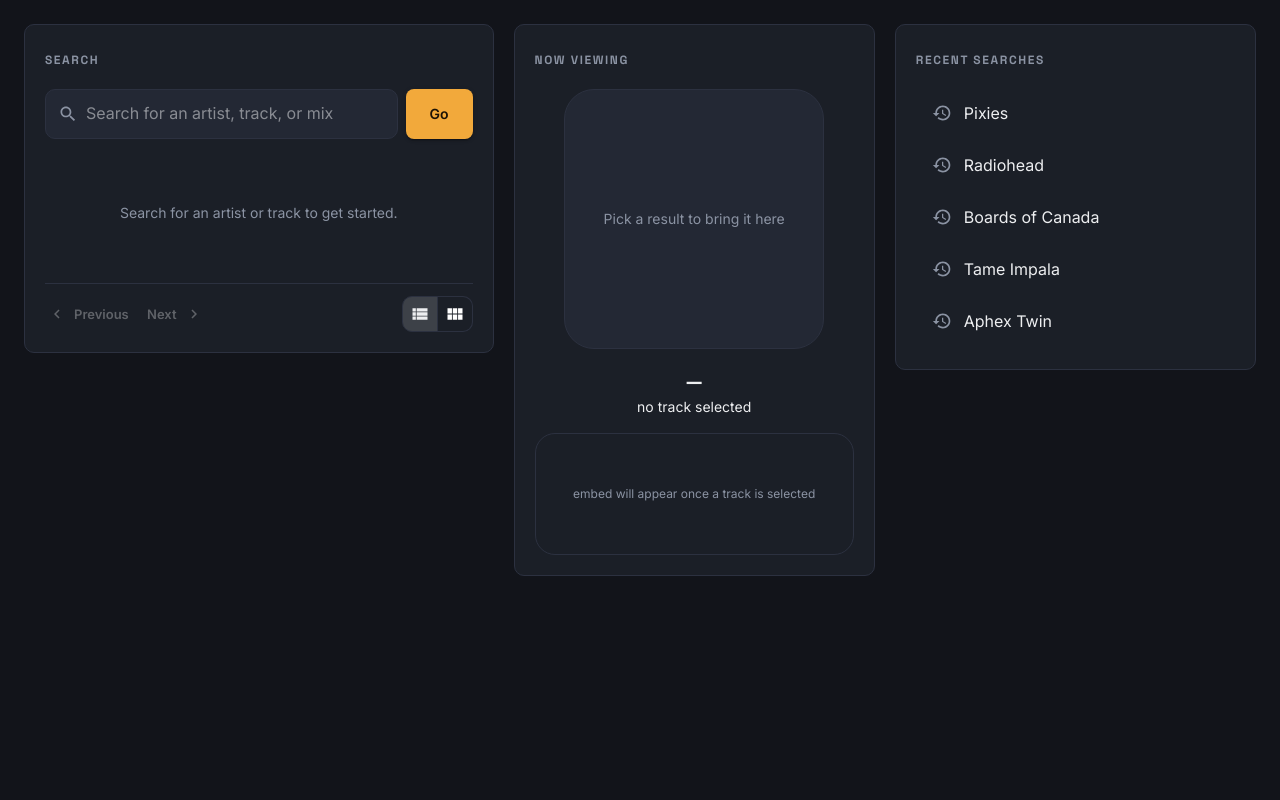
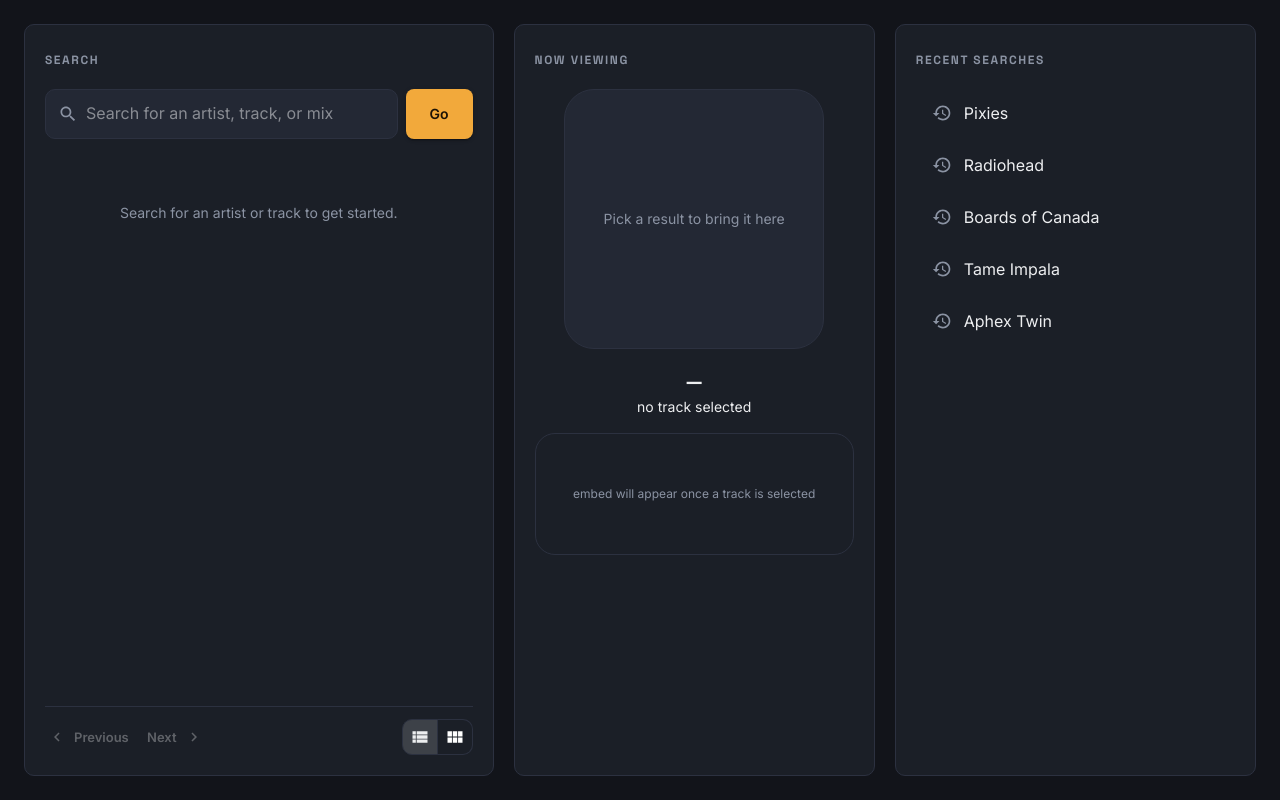
Before and after one commit to m-lito13/PriorityExam, a React (Vite) app in the folder sound-search/: page / in a window 1280 px wide. Built offline with nearby package versions, Linux system fonts and the light colour scheme.

Commit message:
sizing issues fixes

```diff
--- a/sound-search/src/App.tsx
+++ b/sound-search/src/App.tsx
@@ -7,12 +7,6 @@ import { useTrackSearch } from "./hooks/useTrackSearch";
 import type { Track, ViewMode } from "./types";
 import { mockRecentSearches } from "./mock/mockTracks";
 
-/**
- * Step: the search results panel is now backed by `soundApiClient` (via
- * `useTrackSearch`) instead of a static mock array. Recent-searches
- * persistence and the view-mode-remembered-across-visits bonus still live
- * here as local state for now — those are the next step.
- */
 export default function App() {
   const [viewMode, setViewMode] = useState<ViewMode>("list");
   const [selectedTrack, setSelectedTrack] = useState<Track | undefined>();
@@ -46,8 +40,15 @@ export default function App() {
   };
 
   return (
-    // FIX 1: Use 100dvh to prevent layout jumping on mobile dynamic address bars
-    <Box sx={{ minHeight: "100dvh", display: "flex", flexDirection: "column" }}>
+    <Box
+      sx={{
+        height: { xs: "100dvh", md: "auto" },
+        minHeight: "100dvh",
+        display: "flex",
+        flexDirection: "column",
+        overflow: "hidden",
+      }}
+    >
       {/* <AppHeader /> */}
 
       <Box
@@ -55,22 +56,25 @@ export default function App() {
         sx={{
           flex: 1,
           display: "grid",
-          gap: 2.5,
-          p: { xs: 2, md: 3 },
+          gap: { xs: 1.5, md: 2.5 },
+          p: { xs: 1.5, md: 3 },
+          // Equal 3-row split on mobile, side-by-side columns on larger screens
           gridTemplateColumns: {
             xs: "1fr",
             md: "1fr 1fr",
             lg: "1.3fr 1fr 1fr",
           },
-          alignItems: "start",
+          gridTemplateRows: {
+            xs: "repeat(3, minmax(0, 1fr))",
+            md: "none",
+          },
+          alignItems: "stretch",
+          height: { xs: "100%", md: "auto" },
         }}
       >
-        {/* FIX 2: Swap overflow: 'hidden' to overflowY: 'auto' so content scrolls vertically instead of clipping */}
-        {/* FIX 3: Remove strict minHeight on mobile screens to allow natural shrinking */}
         <Box
           sx={{
-            minHeight: { xs: "auto", md: 400 },
-            maxHeight: { lg: "calc(100vh - 48px)" },
+            minHeight: 0,
             minWidth: 0,
             overflowY: "auto",
             gridColumn: { xs: "span 1", md: "span 2", lg: "span 1" },
@@ -97,8 +101,7 @@ export default function App() {
 
         <Box
           sx={{
-            minHeight: { xs: "auto", md: 400 },
-            maxHeight: { lg: "calc(100vh - 48px)" },
+            minHeight: 0,
             minWidth: 0,
             overflowY: "auto",
           }}
@@ -112,8 +115,7 @@ export default function App() {
 
         <Box
           sx={{
-            minHeight: { xs: "auto", md: 400 },
-            maxHeight: { lg: "calc(100vh - 48px)" },
+            minHeight: 0,
             minWidth: 0,
             overflowY: "auto",
           }}
```
